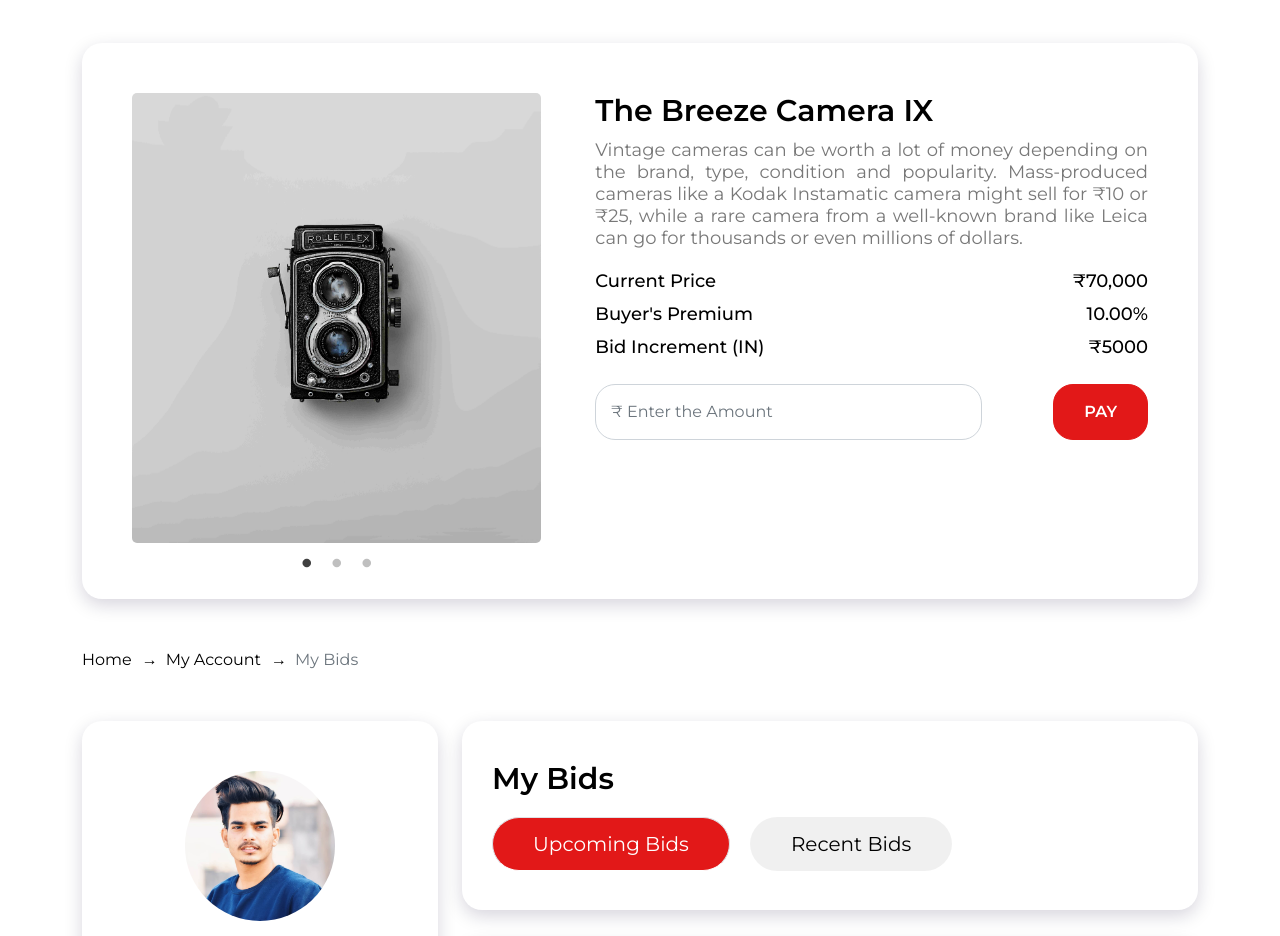
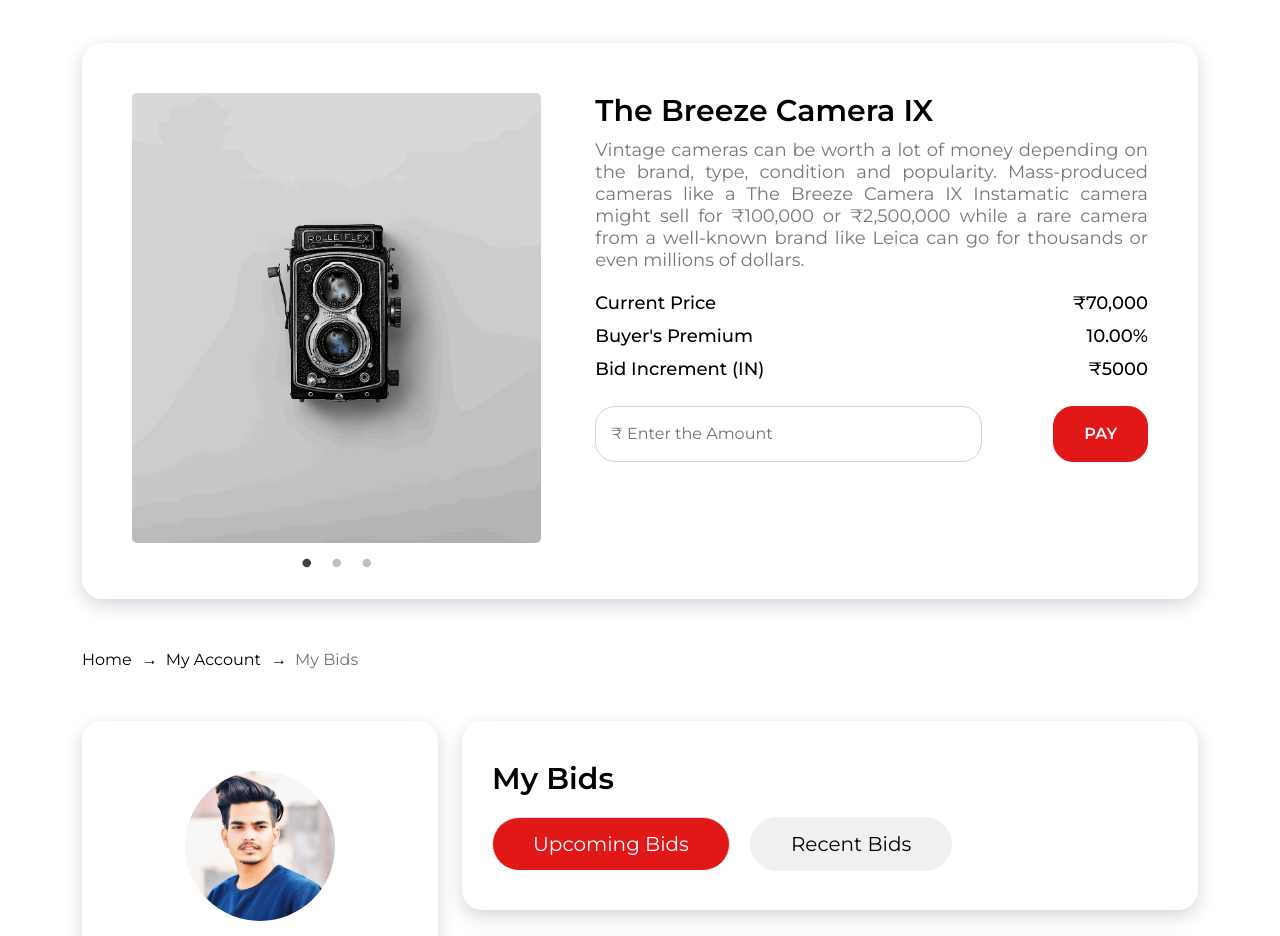
Before and after one commit to neerajverma007/Online-Auction, a React (Create React App) app: page / in a window 1280 px wide. Shown: the part 1940-2876 px from the top of the page. Built offline with nearby package versions, Linux system fonts and the light colour scheme.

Commit message:
minorissue

```diff
--- a/src/components/ProductSell.js
+++ b/src/components/ProductSell.js
@@ -45,9 +45,10 @@
               <p>
                 Vintage cameras can be worth a lot of money depending on the
                 brand, type, condition and popularity. Mass-produced cameras
-                like a Kodak Instamatic camera might sell for &#8377;10 or
-                &#8377;25, while a rare camera from a well-known brand like
-                Leica can go for thousands or even millions of dollars.
+                like a The Breeze Camera IX Instamatic camera might sell for
+                &#8377;100,000 or &#8377;2,500,000 while a rare camera from a
+                well-known brand like Leica can go for thousands or even
+                millions of dollars.
               </p>
               <ul className="price-table list-unstyled">
                 <li className="header">
```
